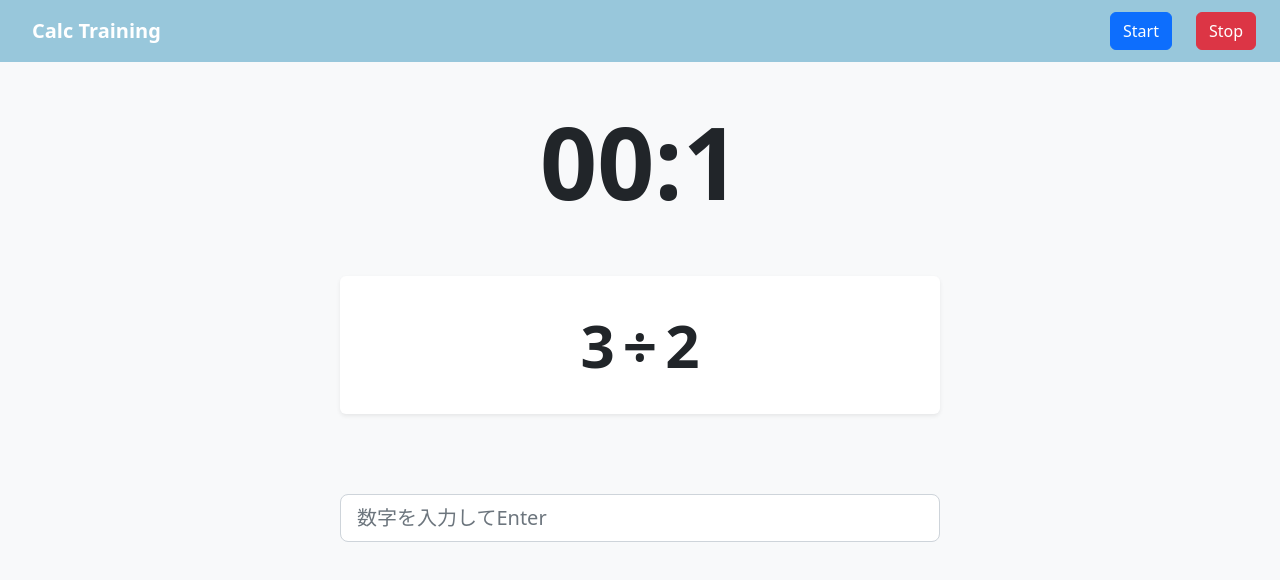
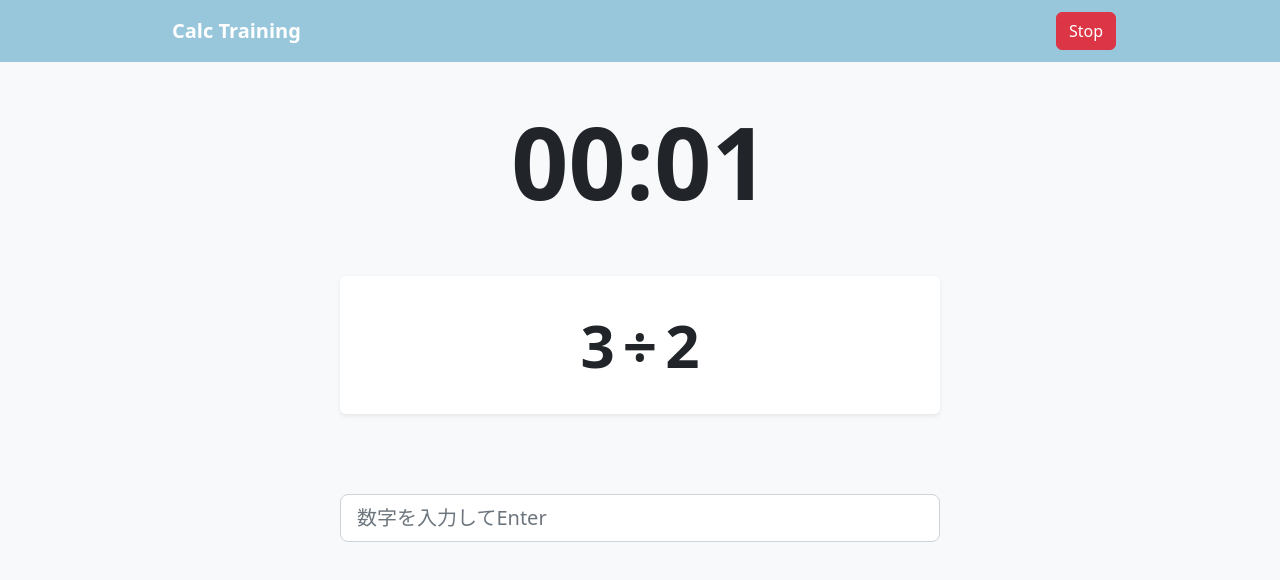
Before and after one commit to shinsaku-web/calcQuiz, a website built with Vite: page index.html in a window 1280 px wide. Built offline with nearby package versions, Linux system fonts and the light colour scheme.

Commit message:
start stopボタン切り替え

```diff
--- a/index.html
+++ b/index.html
@@ -8,10 +8,15 @@
   </head>
   <body>
     <nav class="navbar" style="background-color: #98c7db">
-      <div class="container-fluid px-4">
+      <div style="max-width: 1000px" class="container-fluid px-4">
         <div class="navbar-brand p-2 fw-bold text-white">Calc Training</div>
         <div class="d-flex gap-4">
-          <button id="startButton" type="button" class="btn btn-primary">
+          <button
+            style="display: none"
+            id="startButton"
+            type="button"
+            class="btn btn-primary"
+          >
             Start
           </button>
           <button id="stopButton" type="button" class="btn btn-danger">
--- a/main.js
+++ b/main.js
@@ -4,19 +4,15 @@ const $countDown = document.getElementById("countDown");
 const TIME_LIMIT = 5;
 const limit = Date.now() + TIME_LIMIT * 1000;
 
-const timeout = () => {
-  clearInterval(timer);
-  location.reload();
-};
-
 const timer = setInterval(() => {
   const rest = limit - Date.now();
   if (rest > 0) {
-    $countDown.textContent = `${("0" + Math.floor(rest / 1000)).slice(
-      -2
-    )}:${Math.floor((rest % 1000) / 10)}`;
+    $countDown.textContent = `${("0" + Math.floor(rest / 1000)).slice(-2)}:${(
+      "0" + Math.floor((rest % 1000) / 10)
+    ).slice(-2)}`;
   } else {
-    timeout();
+    clearInterval(timer);
+    location.reload();
   }
 }, 10);
 
@@ -90,9 +86,9 @@ const $stopButton = document.getElementById("stopButton");
 $startButton.addEventListener("click", () => {
   location.reload();
 });
-const stop = () => {
+
+$stopButton.addEventListener("click", () => {
   clearInterval(timer);
-};
-$stopButton.addEventListener("click", () => {
-  stop();
+  $stopButton.style.display = "none";
+  $startButton.style.display = "block";
 });
```
